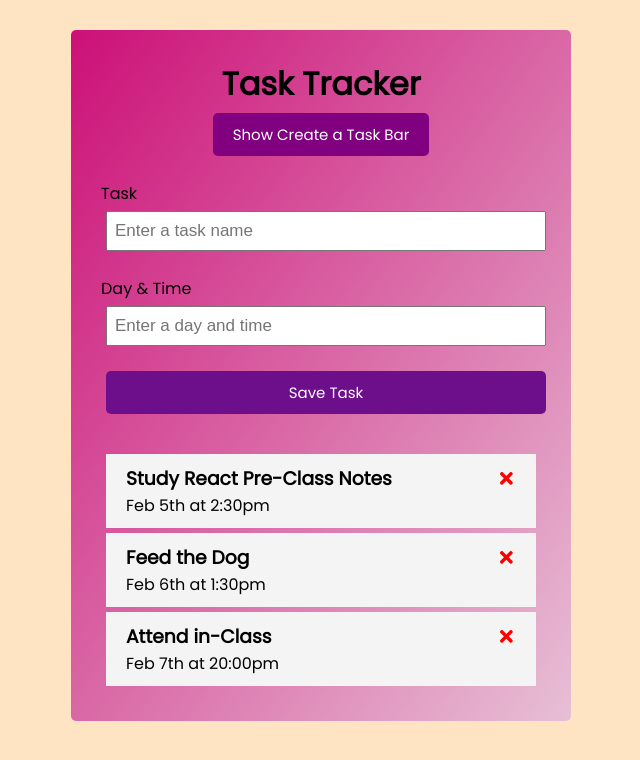
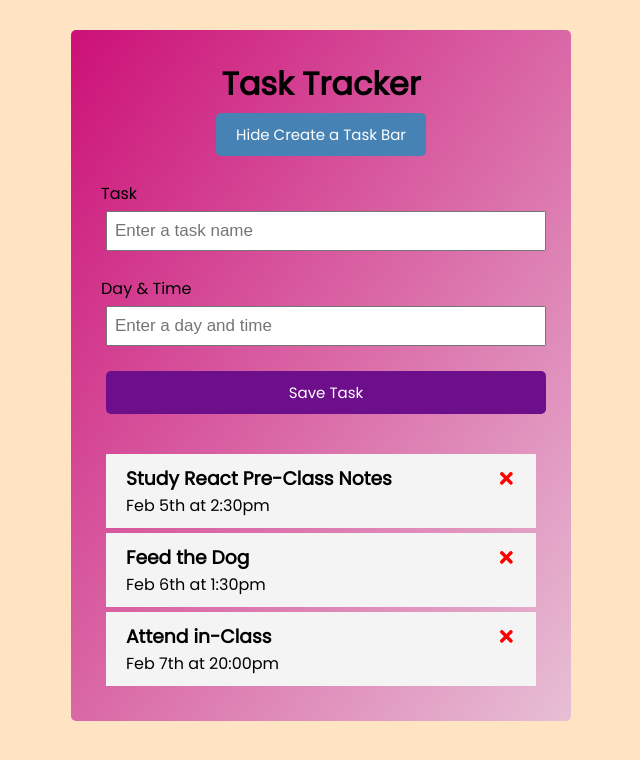
Before and after one commit to oguzhancvdr/task-tracker, a React (Create React App) app: page / in a window 1280 px wide. Both pictures are taken after a click on the button "Show Create a Task Bar". Shown: the top 760 px of the page, without its empty margins (319-959 px from the left). Built offline with nearby package versions, Linux system fonts and the light colour scheme.

Commit message:
complete project

```diff
--- a/src/App.js
+++ b/src/App.js
@@ -7,21 +7,45 @@ import { initialState } from "./store/initialStates";
 
 function App() {
   const [tasks, setTasks] = useState(initialState);
+  const [isTaskBarShowed, setIsTaskBarShowed] = useState(false);
 
   // Create a task
-
+  const onCreate = (task) => {
+    const id = Date.now();
+    const newTask = { id, ...task };
+    setTasks((prevState) => [...prevState, newTask]);
+  };
 
   // Delete Task
-  const onDelete = (deletedItemID) => setTasks(tasks.filter((task) => task.id !== deletedItemID))
+  const onDelete = (deletedItemID) =>
+    setTasks(tasks.filter((task) => task.id !== deletedItemID));
 
   // Toggle Done
+  const toggleDone = (id) => {
+    setTasks(
+      tasks.map((task) =>
+        task.id === id ? { ...task, isDone: !task.isDone } : task
+      )
+    );
+  };
 
-  // Toggle Show and Tide
+  // Toggle Show and hide
+  const toggleShow = () => setIsTaskBarShowed((prevState) => !prevState);
+
   return (
     <div className="container">
-      <Header title={"Task Tracker"} />
-      <CreateTask />
-      <TaskList tasks={tasks} onDelete={onDelete} />
+      <Header
+        title={"Task Tracker"}
+        isTaskBarShowed={isTaskBarShowed}
+        toggleShow={toggleShow}
+      />
+      {isTaskBarShowed && <CreateTask onCreate={onCreate} />}
+
+      {tasks.length > 0 ? (
+        <TaskList tasks={tasks} onDelete={onDelete} toggleDone={toggleDone} />
+      ) : (
+        <p>No Task to show</p>
+      )}
     </div>
   );
 }
--- a/src/components/Button.js
+++ b/src/components/Button.js
@@ -1,9 +1,11 @@
-import React from "react";
-
-function Button({ text, color }) {
+function Button({ text, color, toggleShow }) {
   return (
     <div>
-      <button className="btn" style={{ backgroundColor: color }}>
+      <button
+        className="btn"
+        style={{ backgroundColor: color }}
+        onClick={toggleShow}
+      >
         {text}
       </button>
     </div>
--- a/src/components/CreateTask.js
+++ b/src/components/CreateTask.js
@@ -1,14 +1,25 @@
-import {useState} from 'react'
+import { useState } from "react";
 
-export default function CreateTask() {
-    const [text, setText] = useState("")
-    const [day, setDay] = useState("")
+export default function CreateTask({ onCreate }) {
+  const [text, setText] = useState("");
+  const [day, setDay] = useState("");
 
-    const handleTextChange = (e) => setText(e.target.value)
-    const handleDayChange = (e) => setDay(e.target.value)
-console.log(`formValues`, {text, day})
+  const handleTextChange = (e) => setText(e.target.value);
+  const handleDayChange = (e) => setDay(e.target.value);
+
+  const onSubmit = (e) => {
+    e.preventDefault();
+    if (!text || !day) {
+      alert("Please fill both fields");
+    } else {
+      onCreate({ text, day, isDone: false });
+      setText("");
+      setDay("");
+    }
+  };
+
   return (
-        <form className="add-form">
+    <form className="add-form" onSubmit={onSubmit}>
       <div className="form-control">
         <label htmlFor="task">Task</label>
         <input
@@ -35,5 +46,5 @@ console.log(`formValues`, {text, day})
       </div>
       <input type="submit" value="Save Task" className="btn btn-block" />
     </form>
-    )
+  );
 }
--- a/src/components/Header.js
+++ b/src/components/Header.js
@@ -1,16 +1,21 @@
-import React from 'react'
-import Button from './Button'
+import React from "react";
+import Button from "./Button";
 // import PropTypes from 'prop-types';
 
-function Header({title}) {
-    return (
-        <header className="header">
-            <h1>{title}</h1>
-            <Button color="purple" text="Show Create a Task Bar" />
-        </header>
-    )
+function Header({ title, toggleShow, isTaskBarShowed }) {
+  return (
+    <header className="header">
+      <h1>{title}</h1>
+      <Button
+        color={isTaskBarShowed ? "steelblue" : "purple"}
+        text={
+          isTaskBarShowed ? "Hide Create a Task Bar" : "Show Create a Task Bar"
+        }
+        toggleShow={toggleShow}
+      />
+    </header>
+  );
 }
-
 
 // Header.defaultProps = {
 //     title: 'Task Tracker as default'
@@ -20,4 +25,4 @@ function Header({title}) {
 //     title: PropTypes.string.isRequired,
 // };
 
-export default Header
+export default Header;
--- a/src/components/TaskItem.js
+++ b/src/components/TaskItem.js
@@ -1,8 +1,11 @@
 import { FaTimes } from "react-icons/fa";
 
-export const TaskItem = ({ task, onDelete }) => {
+export const TaskItem = ({ task, onDelete, toggleDone }) => {
   return (
-    <div className={"task"}>
+    <div
+      className={`task ${task.isDone ? "done" : ""}`}
+      onDoubleClick={() => toggleDone(task.id)}
+    >
       <h3>
         {task.text}
         <FaTimes
--- a/src/components/TaskList.js
+++ b/src/components/TaskList.js
@@ -1,11 +1,11 @@
 import { TaskItem } from "./TaskItem";
 
-export default function TaskList({tasks, onDelete}) {
+export default function TaskList({tasks, onDelete, toggleDone}) {
 
   return (
     <div>
       {tasks.map((task) => (
-        <TaskItem key={task.id} task={task} onDelete={onDelete} />
+        <TaskItem key={task.id} task={task} onDelete={onDelete} toggleDone={toggleDone} />
       ))}
     </div>
   );
--- a/src/store/initialStates.js
+++ b/src/store/initialStates.js
@@ -17,4 +17,4 @@ export const initialState = [
       day: "Feb 7th at 20:00pm",
       isDone: false,
     },
-  ];
+];
```
Lines whose indentation alone changed are shown as unchanged.
